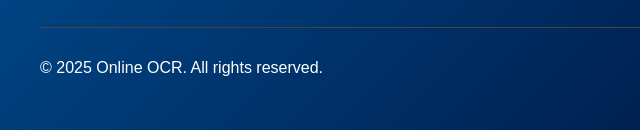
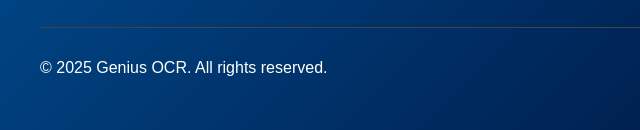
Before and after one commit to San786s/Genius-OCR, a plain HTML site: page index.html in a window 1280 px wide. Shown: the part 5549-5679 px from the top of the page, 0-640 px from the left. Drawn offline with Linux system fonts and the light colour scheme; a script that the page names is missing.

Commit message:
Update index.html

```diff
--- a/index.html
+++ b/index.html
@@ -358,7 +358,7 @@
 
       <!-- Back to Top -->
       <div class="footer-bottom">
-          <p>&copy; 2025 Online OCR. All rights reserved.</p>
+          <p>&copy; 2025 Genius OCR. All rights reserved.</p>
           <a href="#top" class="back-to-top"><i class="fas fa-arrow-up"></i> Back to Top</a>
       </div>
   </div>
```
